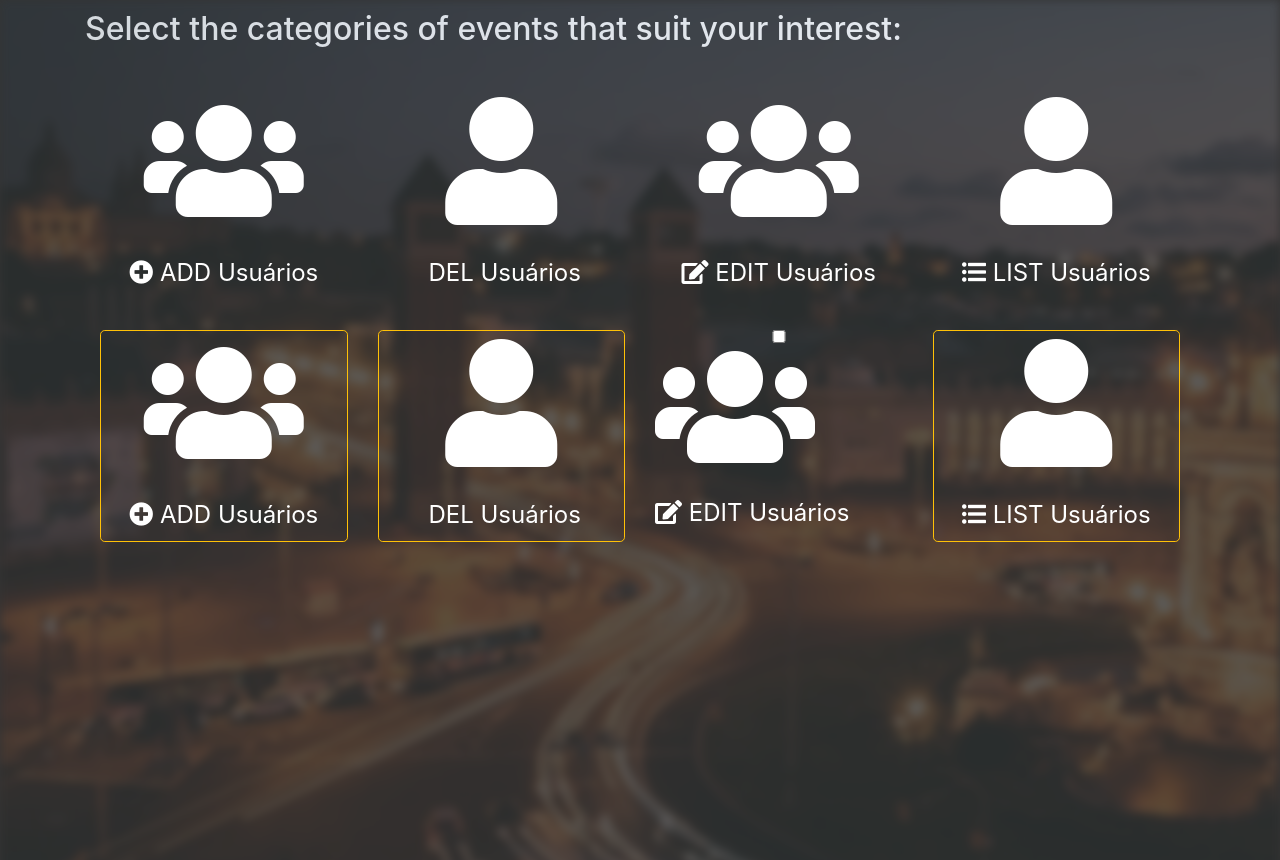
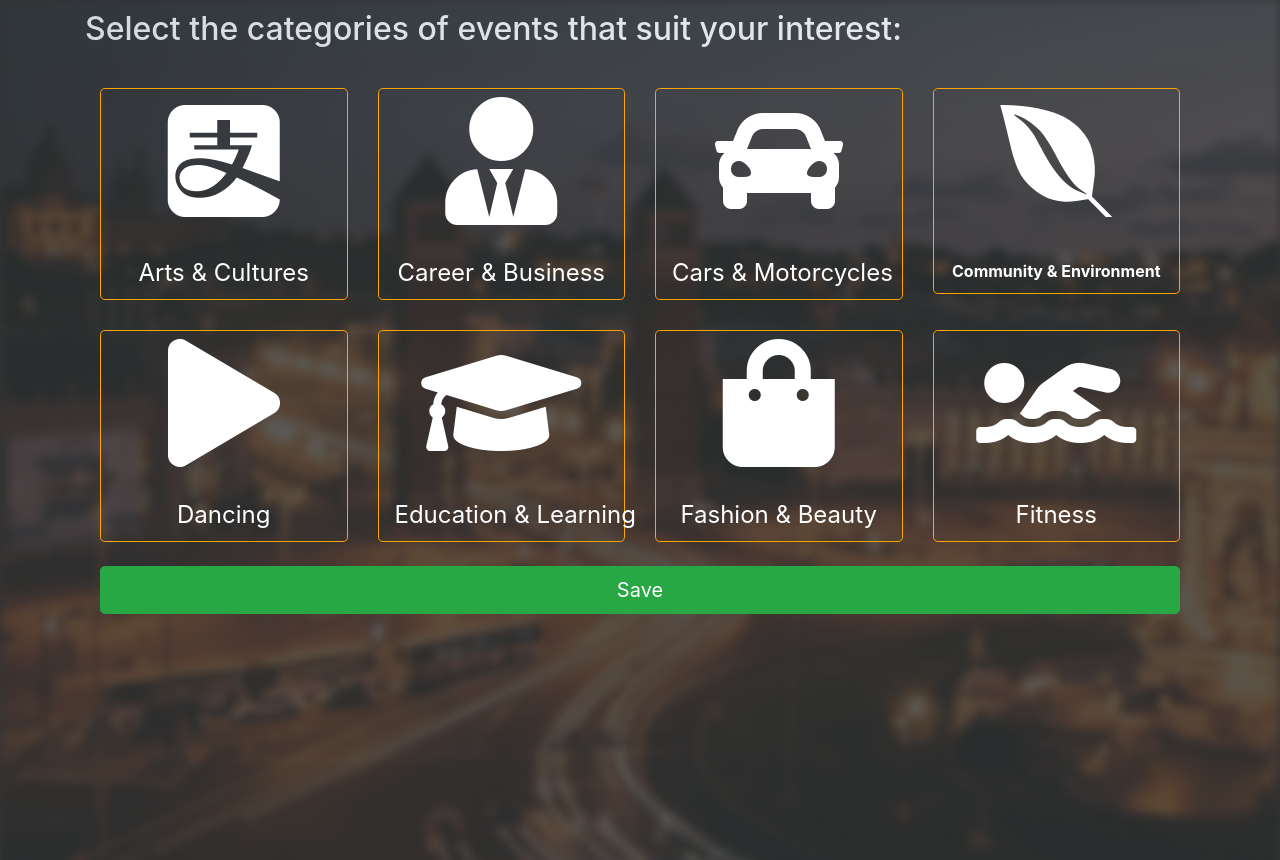
Before and after one commit to tomrolandus/BCNEventer, a Flask app: template app/templates/preferences.html in a window 1280 px wide. Shown: the part 56-916 px from the top of the page. Run offline with Flask 2, Linux system fonts and the light colour scheme; the template is opened without the code that fills it: most values are stand-ins (such as "Sample title", 1, 10 or a date in 2020); parts of the project's set-up code (start-up, migrations or seed data) failed here and were passed over; some libraries are stand-ins or nearby versions.

Commit message:
added preferences page

```diff
--- a/app/models/user.py
+++ b/app/models/user.py
@@ -78,8 +78,8 @@ class User(Base, UserMixin):
     def get_email(self):
         return self.email
 
-    def set_preferences(self, prefs):
-        self.preferences = prefs
+    def set_preferences_keys(self, prefs):
+        self.preferences_keys = prefs
         self.save()
 
     def get_preferences_keys(self):
--- a/app/templates/preferences.html
+++ b/app/templates/preferences.html
@@ -17,6 +17,10 @@
 }
 .texto_grande {
     font-size: 1.5rem;
+    color: white;
+}
+.texto_medium {
+    font-size: 1rem;
     color: white;
 }
 #icone_grande {
@@ -48,176 +52,24 @@
   background-color: #49247A;
   border-color: #130269;
 }
+    .cat{
+        border-color:orange;
+    }
+    .cat:hover{
+        border-color:lime;
+    }
 
-.btn-purple:active,
-.btn-purple.active,
-.open .dropdown-toggle.btn-purple {
-  background-image: none;
-}
-
-.btn-purple.disabled,
-.btn-purple[disabled],
-fieldset[disabled] .btn-purple,
-.btn-purple.disabled:hover,
-.btn-purple[disabled]:hover,
-fieldset[disabled] .btn-purple:hover,
-.btn-purple.disabled:focus,
-.btn-purple[disabled]:focus,
-fieldset[disabled] .btn-purple:focus,
-.btn-purple.disabled:active,
-.btn-purple[disabled]:active,
-fieldset[disabled] .btn-purple:active,
-.btn-purple.disabled.active,
-.btn-purple[disabled].active,
-fieldset[disabled] .btn-purple.active {
-  background-color: #611BBD;
-  border-color: #130269;
-}
-
-.btn-purple .badge {
-  color: #611BBD;
-  background-color: #ffffff;
-}
-
-    .btn-samawi {
-  color: #ffffff;
-  background-color: #39B3F5;
-  border-color: #5CECFF;
-}
-
-.btn-samawi:hover,
-.btn-samawi:focus,
-.btn-samawi:active,
-.btn-samawi.active,
-.open .dropdown-toggle.btn-samawi {
-  color: #ffffff;
-  background-color: #24777A;
-  border-color: #5CECFF;
-}
-
-.btn-samawi:active,
-.btn-samawi.active,
-.open .dropdown-toggle.btn-samawi {
-  background-image: none;
-}
-
-.btn-samawi.disabled,
-.btn-samawi[disabled],
-fieldset[disabled] .btn-samawi,
-.btn-samawi.disabled:hover,
-.btn-samawi[disabled]:hover,
-fieldset[disabled] .btn-samawi:hover,
-.btn-samawi.disabled:focus,
-.btn-samawi[disabled]:focus,
-fieldset[disabled] .btn-samawi:focus,
-.btn-samawi.disabled:active,
-.btn-samawi[disabled]:active,
-fieldset[disabled] .btn-samawi:active,
-.btn-samawi.disabled.active,
-.btn-samawi[disabled].active,
-fieldset[disabled] .btn-samawi.active {
-  background-color: #39B3F5;
-  border-color: #5CECFF;
-}
-
-.btn-samawi .badge {
-  color: #39B3F5;
-  background-color: #ffffff;
-}
-
-
-    .btn-lime {
-  color: #ffffff;
-  background-color: #41CC2B;
-  border-color: #35CC2D;
-}
-
-.btn-lime:hover,
-.btn-lime:focus,
-.btn-lime:active,
-.btn-lime.active,
-.open .dropdown-toggle.btn-lime {
-  color: #ffffff;
-  background-color: #357A24;
-  border-color: #35CC2D;
-}
-
-.btn-lime:active,
-.btn-lime.active,
-.open .dropdown-toggle.btn-lime {
-  background-image: none;
-}
-
-.btn-lime.disabled,
-.btn-lime[disabled],
-fieldset[disabled] .btn-lime,
-.btn-lime.disabled:hover,
-.btn-lime[disabled]:hover,
-fieldset[disabled] .btn-lime:hover,
-.btn-lime.disabled:focus,
-.btn-lime[disabled]:focus,
-fieldset[disabled] .btn-lime:focus,
-.btn-lime.disabled:active,
-.btn-lime[disabled]:active,
-fieldset[disabled] .btn-lime:active,
-.btn-lime.disabled.active,
-.btn-lime[disabled].active,
-fieldset[disabled] .btn-lime.active {
-  background-color: #41CC2B;
-  border-color: #35CC2D;
-}
-
-.btn-lime .badge {
-  color: #41CC2B;
-  background-color: #ffffff;
-}
-
-    .btn-darkblue {
-  color: #ffffff;
-  background-color: #30618C;
-  border-color: #172547;
-}
-
-.btn-darkblue:hover,
-.btn-darkblue:focus,
-.btn-darkblue:active,
-.btn-darkblue.active,
-.open .dropdown-toggle.btn-darkblue {
-  color: #ffffff;
-  background-color: #1C384D;
-  border-color: #172547;
-}
-
-.btn-darkblue:active,
-.btn-darkblue.active,
-.open .dropdown-toggle.btn-darkblue {
-  background-image: none;
-}
-
-.btn-darkblue.disabled,
-.btn-darkblue[disabled],
-fieldset[disabled] .btn-darkblue,
-.btn-darkblue.disabled:hover,
-.btn-darkblue[disabled]:hover,
-fieldset[disabled] .btn-darkblue:hover,
-.btn-darkblue.disabled:focus,
-.btn-darkblue[disabled]:focus,
-fieldset[disabled] .btn-darkblue:focus,
-.btn-darkblue.disabled:active,
-.btn-darkblue[disabled]:active,
-fieldset[disabled] .btn-darkblue:active,
-.btn-darkblue.disabled.active,
-.btn-darkblue[disabled].active,
-fieldset[disabled] .btn-darkblue.active {
-  background-color: #30618C;
-  border-color: #172547;
-}
-
-.btn-darkblue .badge {
-  color: #30618C;
-  background-color: #ffffff;
-}
+    .cat-selected{
+        border-color:green;
+        background-color: #bbd700;
+    }
     </style>
+    <script>
+    cats = [];
+    function uCats(){s={{ cats|safe }};if(s[0].length>0)s.forEach(function(c){catC($('#content a[name='+c+']')[0]);});}
+    function catC(ref){idx = cats.indexOf(ref.name);if(idx===-1)cats.push(ref.name);else cats.splice(idx,1);$(ref).toggleClass('cat');
+    $(ref).toggleClass('cat-selected');$('#in1').attr('value', cats);return false;}
+    </script>
 {% endblock extra_head %}
 {% block main %}
       <nav class="navbar navbar-light" style="background-color: #FFC312;">
@@ -229,55 +81,75 @@ fieldset[disabled] .btn-darkblue.active {
 {#    <h1>Dashboard</h1>#}
 
   <h2 style="color: white; margin-top: 10px">Select the categories of events that suit your interest:</h2>
-        <div class="container" style="margin-top: 40px">
+
+        <div id="content" class="container" style="margin-top: 40px">
         <div class="row">
          <div class="col-md-3">
-            <a class="btn btn-block btn-lg" onclick="$(this).toggleClass('btn-primary'); return false;" href="#">
-                <i class="fa fa-users" id="icone_grande"></i> <br><br>
-                <span class="texto_grande"><i class="fa fa-plus-circle"></i> ADD Usuários</span></a>
+            <a name="1" class="btn btn-block btn-lg cat" onclick="catC(this)" href="#">
+                <i class="fab fa-alipay" id="icone_grande"></i> <br><br>
+                <span class="texto_grande">Arts & Cultures</span></a>
           </div>
           <div class="col-md-3">
-            <a class="btn btn-block btn-lg" onclick="$(this).toggleClass('btn-primary'); return false;" href="#">
-                <i class="fa fa-user" id="icone_grande"></i> <br><br>
-                <span class="texto_grande"><i class="fa fa-times-circle-o"></i> DEL Usuários</span></a>
+            <a name="2" class="btn btn-block btn-lg cat" onclick="catC(this)" href="#">
+                <i class="fa fa-user-tie" id="icone_grande"></i> <br><br>
+                <span class="texto_grande">Career & Business</span></a>
           </div>
           <div class="col-md-3">
-            <a class="btn btn-block btn-lg" onclick="$(this).toggleClass('btn-primary'); return false;" href="#">
-                <i class="fa fa-users" id="icone_grande"></i> <br><br>
-                <span class="texto_grande"><i class="fa fa-edit"></i> EDIT Usuários</span></a>
+            <a name="3" class="btn btn-block btn-lg cat" onclick="catC(this)" href="#">
+                <i class="fa fa-car" id="icone_grande"></i> <br><br>
+                <span class="texto_grande">Cars & Motorcycles</span></a>
           </div>
           <div class="col-md-3">
-            <a class="btn btn-block btn-lg" onclick="$(this).toggleClass('btn-primary'); return false;" href="#">
-                <i class="fa fa-user" id="icone_grande"></i> <br><br>
-                <span class="texto_grande"><i class="fa fa-list-ul"></i> LIST Usuários</span></a>
+            <a name="4" class="btn btn-block btn-lg cat" onclick="catC(this)" href="#">
+                <i class="fab fa-envira" id="icone_grande"></i> <br><br>
+                <span class="texto_medium"><b>Community & Environment</b></span></a>
           </div>
         </div>
+
+
+
+
         <div class="row" style="margin-top: 30px">
          <div class="col-md-3">
-            <a class="btn btn-block btn-lg btn-outline-warning" onclick="$(this).toggleClass('btn-outline-warning');$(this).toggleClass('btn-success'); return false;" href="#">
-                <i class="fa fa-users" id="icone_grande"></i> <br><br>
-                <span class="texto_grande"><i class="fa fa-plus-circle"></i> ADD Usuários</span></a>
+            <a name="5" class="btn btn-block btn-lg cat" onclick="catC(this)" href="#">
+                <i class="fa fa-play" id="icone_grande"></i> <br><br>
+                <span class="texto_grande">Dancing</span></a>
           </div>
           <div class="col-md-3">
-            <a class="btn btn-block btn-lg btn-outline-warning" onclick="$(this).toggleClass('btn-outline-warning');$(this).toggleClass('btn-success'); return false;" href="#">
-                <i class="fa fa-user" id="icone_grande"></i> <br><br>
-                <span class="texto_grande"><i class="fa fa-times-circle-o"></i> DEL Usuários</span></a>
+            <a name="6" class="btn btn-block btn-lg cat" onclick="catC(this)" href="#">
+                <i class="fa fa-graduation-cap" id="icone_grande"></i> <br><br>
+                <span class="texto_grande">Education & Learning</span></a>
           </div>
           <div class="col-md-3">
-              <input type="checkbox" name="chk1" id="item4" value="val1" class="btn btn-block btn-lg btn-outline-warning" onclick="$(this).toggleClass('btn-outline-warning');$(this).toggleClass('btn-success'); return false;" href="#">
+              <a name="8" class="btn btn-block btn-lg cat" onclick="catC(this)" href="#">
 {#            <a #}
-                <i class="fa fa-users" id="icone_grande"></i> <br><br>
-                <span class="texto_grande"><i class="fa fa-edit"></i> EDIT Usuários</span>
+                <i class="fa fa-shopping-bag" id="icone_grande"></i> <br><br>
+                <span class="texto_grande">Fashion & Beauty</span>
 
-            </input>
+            </a>
           </div>
           <div class="col-md-3">
-            <a class="btn btn-block btn-lg btn-outline-warning" onclick="$(this).toggleClass('btn-outline-warning');$(this).toggleClass('btn-success'); return false;" href="#">
-                <i class="fa fa-user" id="icone_grande"></i> <br><br>
-                <span class="texto_grande"><i class="fa fa-list-ul"></i> LIST Usuários</span></a>
+            <a name="9" class="btn btn-block btn-lg cat" onclick="catC(this)" href="#">
+                <i class="fa fa-swimmer" id="icone_grande"></i> <br><br>
+                <span class="texto_grande">Fitness</span></a>
           </div>
         </div>
-            <br><br>
+            <br>
+        <div class="row">
+
+{#            <div class="col-md-4">#}
+{#                <button style="width:100%" onclick="$('#in2').hide()" class="btn btn-lg btn-success">Click Here</button>#}
+{#            </div>#}
+
+            <div class="col-md-12">
+                <form method="post" action="/preferences">
+                    <input id="in1" type="hidden" name="cats" value="hello">
+                    <button onclick="$('#in1').hide();" class="btn btn-success btn-lg" style="width:100%">Save</button>
+                </form>
+            </div>
+        </div>
+            <br>
+
 {#                    <div class="row"style="margin-top: 30px">#}
 {#         <div class="col-md-3">#}
 {#            <a class="btn btn-block btn-lg btn-success" data-toggle="modal" data-target="#mymodal">#}
@@ -312,6 +184,8 @@ fieldset[disabled] .btn-darkblue.active {
 {#            </div>#}
 {#        </div>#}
 {#    {% endfor %}#}
-
   </div>
+<script>
+$(document).ready(uCats());
+</script>
 {% endblock main %}
```
Also changed, not shown: app/routes/web.py (+16 -8 lines), 1 other file.
